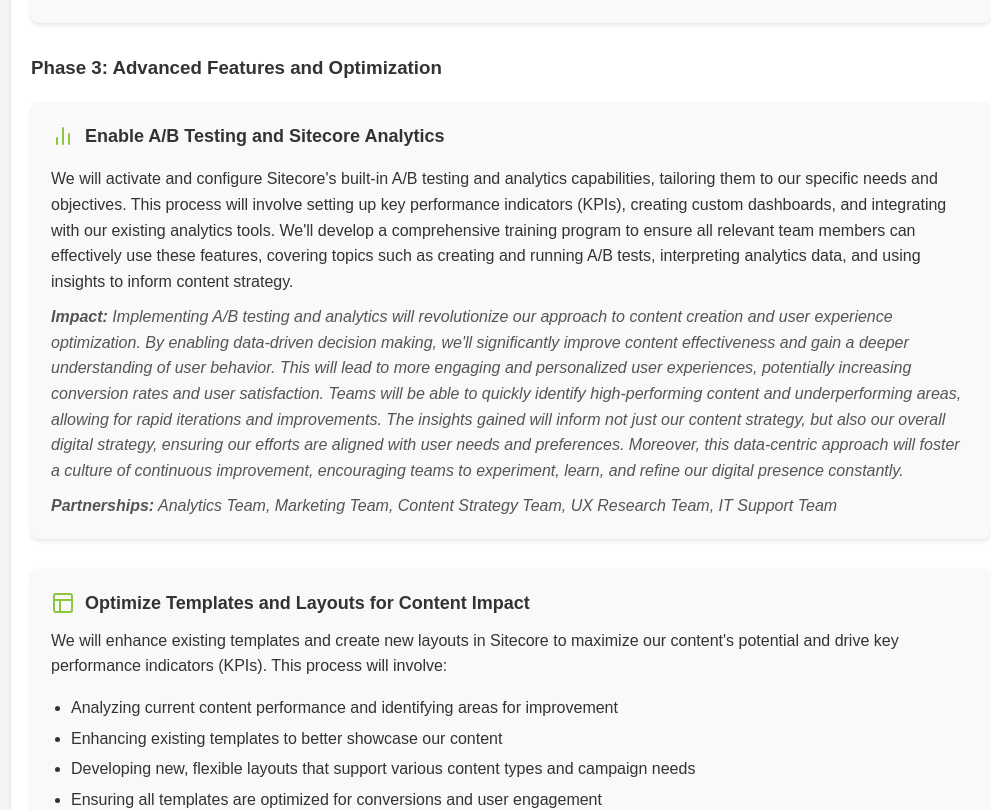
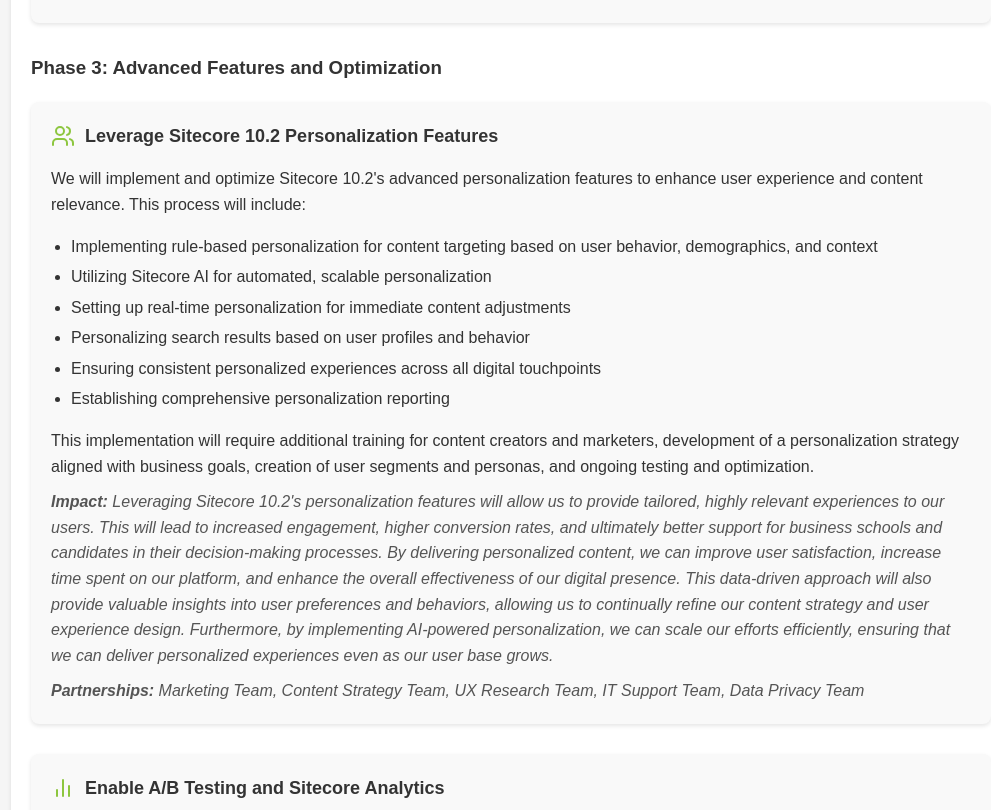
Before and after one commit to wlgrana/sitecoresurvey, a React (Create React App) app: page / in a window 1280 px wide. Shown: the part 7023-7833 px from the top of the page, without its empty margins (129-1120 px from the left). Built offline with nearby package versions, Linux system fonts and the light colour scheme.

Commit message:
Added teams and urgency styling

```diff
--- a/src/App.js
+++ b/src/App.js
@@ -333,6 +333,26 @@
         />
         <h3>Phase 3: Advanced Features and Optimization</h3>
         <NextStepItem
+          icon={Users}
+          title="Leverage Sitecore 10.2 Personalization Features"
+          description={`
+            <p>We will implement and optimize Sitecore 10.2's advanced personalization features to enhance user experience and content relevance. This process will include:</p>
+            <ul>
+              <li>Implementing rule-based personalization for content targeting based on user behavior, demographics, and context</li>
+              <li>Utilizing Sitecore AI for automated, scalable personalization</li>
+              <li>Setting up real-time personalization for immediate content adjustments</li>
+              <li>Personalizing search results based on user profiles and behavior</li>
+              <li>Ensuring consistent personalized experiences across all digital touchpoints</li>
+              <li>Establishing comprehensive personalization reporting</li>
+            </ul>
+            <p>This implementation will require additional training for content creators and marketers, development of a personalization strategy aligned with business goals, creation of user segments and personas, and ongoing testing and optimization.</p>
+          `}
+          impact={`
+            Leveraging Sitecore 10.2's personalization features will allow us to provide tailored, highly relevant experiences to our users. This will lead to increased engagement, higher conversion rates, and ultimately better support for business schools and candidates in their decision-making processes. By delivering personalized content, we can improve user satisfaction, increase time spent on our platform, and enhance the overall effectiveness of our digital presence. This data-driven approach will also provide valuable insights into user preferences and behaviors, allowing us to continually refine our content strategy and user experience design. Furthermore, by implementing AI-powered personalization, we can scale our efforts efficiently, ensuring that we can deliver personalized experiences even as our user base grows.
+          `}
+          partnerships="Marketing Team, Content Strategy Team, UX Research Team, IT Support Team, Data Privacy Team"
+        />
+        <NextStepItem
           icon={BarChart2}
           title="Enable A/B Testing and Sitecore Analytics"
           description={`
```
